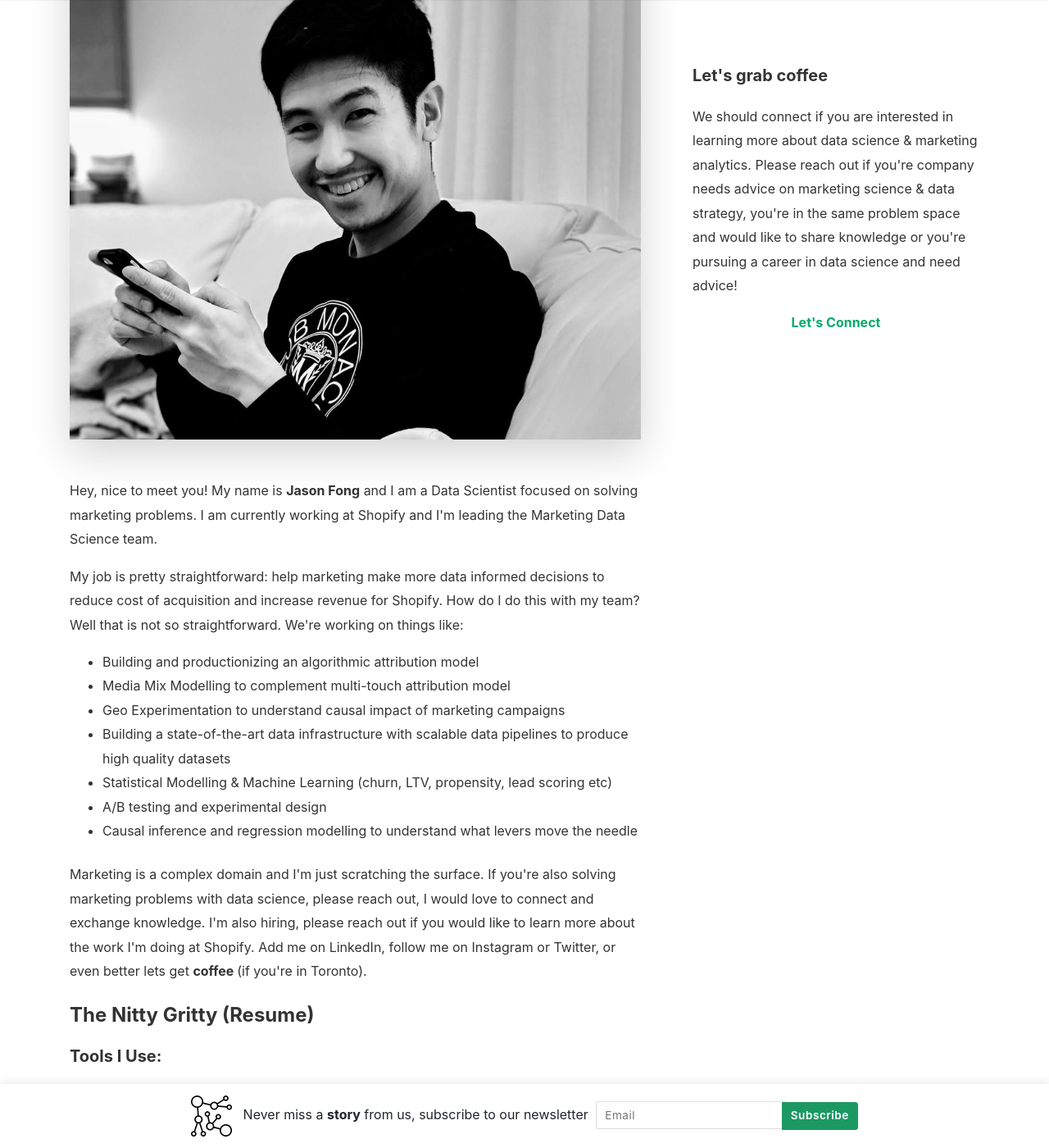
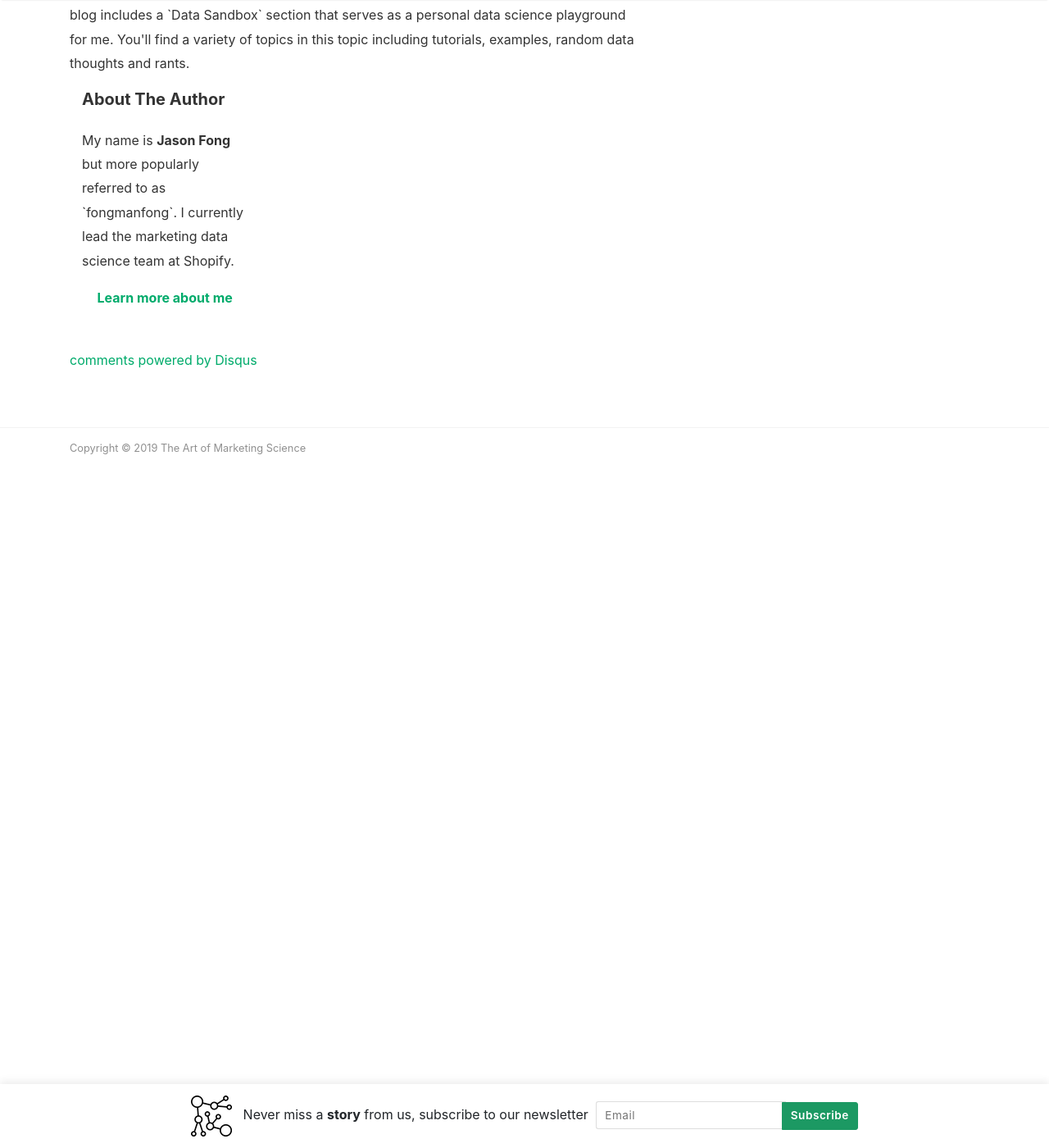
Before and after one commit to artofmarketingscience/artofmarketingscience.github.io, a Jekyll site: the page built from _pages/about.md, in a window 1280 px wide and 1400 px high, scrolled down 374 px. Shown: the whole window at 82% size. Built offline with Jekyll 4.4.1, drawn with Linux system fonts in a browser that asks for light colours; nearby versions of some CDN libraries; comment, search, counter and statistics services are not loaded; some of the changed text lies outside the part shown.

Commit message:
update about

```diff
--- a/_pages/about.md
+++ b/_pages/about.md
@@ -9,83 +9,21 @@ comments: true
 <div class="row justify-content-between">
 <div class="col-md-8 pr-5">
 
-<p class="mb-5"><img class="shadow-lg" src="{{site.baseurl}}/assets/images/avatar/black_white_profile.jpg" alt="jason_fong_profile" /></p>
+<p>
+	The Art of Marketing Science is a blog dedicated to the topic of applied data science in marketing. Here we explore different ways of looking at marketing problems through the lense of data science as well as demonstrate examples with code included.
 
-<p>Hey, nice to meet you! My name is <b>Jason Fong</b> and I am a Data Scientist focused on solving marketing problems. I am currently working at Shopify and I'm leading the Marketing Data Science team.</p>
+	In addition, this blog includes a `Data Sandbox` section that serves as a personal data science playground for me. You'll find a variety of topics in this topic including tutorials, examples, random data thoughts and rants.
+</p>
 
-<p>My job is pretty straightforward: help marketing make more data informed decisions to reduce cost of acquisition and increase revenue for Shopify. How do I do this with my team? Well that is not so straightforward. We're working on things like: </p>
-
-<ul>
-	<li>Building and productionizing an algorithmic attribution model</li>
-	<li>Media Mix Modelling to complement multi-touch attribution model</li>
-	<li>Geo Experimentation to understand causal impact of marketing campaigns</li>
-	<li>Building a state-of-the-art data infrastructure with scalable data pipelines to produce high quality datasets</li>
-	<li>Statistical Modelling & Machine Learning (churn, LTV, propensity, lead scoring etc)</li>
-	<li>A/B testing and experimental design</li>
-	<li>Causal inference and regression modelling to understand what levers move the needle</li>
-
-</ul>
-
-<p>Marketing is a complex domain and I'm just scratching the surface. If you're also solving marketing problems with data science, please reach out, I would love to connect and exchange knowledge. I'm also hiring, please reach out if you would like to learn more about the work I'm doing at Shopify. Add me on LinkedIn, follow me on Instagram or Twitter, or even better lets get <b> coffee </b> (if you're in Toronto).</p>
-
-
-<h4 id="nittygritty" class="mt-4">The Nitty Gritty (Resume)</h4>
-
-<h5> Tools I Use: </h5>
-
-<ul>
-<li>Python</li>
-
-<li>R</li>
-
-<li>SQL</li>
-
-<li>Ruby</li>
-
-<li>Preso / Redshift / PostgreSQL / MySQL</li>
-
-<li>Tableau / Mode</li>
-
-<li>Spark / PySpark / MapReduce / Hadoop</li>
-
-<li>ETL / Dimensional Modelling / Data Pipeline</li>
-
-<li>Google Analytics</li>
-
-<li>HTML / CSS / Bootstrap / Javascript</li>
-
-<li>Git / Github</li>
-</ul>
-
-<h4 id="previous_experiences">Some Places I've Worked At</h4>
-
-<ul>
-	<li>Data Science Lead - <b>Shopify</b> (Oct 2018 - Present)</li>
-	<li>Data Scentist - <b>Shopify</b> (July 2016 - Sept 2018)</li>
-	<li>Marketing Manager - <b>TELUS</b> (Sept 2014 - July 2016)</li>
-	<li>Product Specialist Pricing Strategy - <b>TELUS</b> (Jun 2013 - Sept 2014)</li>
-	<li>Consulting Analyst  - <b>Accenture</b> (Jan 2012 - Jun 2013)</li>
-</ul>
-
-
-
-<h4 id="education">Where I've Studied</h4>
-
-<ul>
-<li>University of Waterloo - Systems Design Engineering (2006 - 2011)</li>
-</ul>
-
-
-</div>
 
 <div class="col-md-4">
 
 <div class="sticky-top sticky-top-80">
-<h5>Let's grab coffee</h5>
+<h5>About The Author</h5>
 
-<p>We should connect if you are interested in learning more about data science & marketing analytics. Please reach out if you're company needs advice on marketing science & data strategy, you're in the same problem space and would like to share knowledge or you're pursuing a career in data science and need advice!</p>
+<p>My name is <b>Jason Fong</b> but more popularly referred to as `fongmanfong`. I currently lead the marketing data science team at Shopify.</p>
 
-<center><a href="https://www.linkedin.com/in/fongjason23/" target="_blank"><b>Let's Connect</b> </a></center>
+<center><a href="fongmanfong.github.io" target="_blank"><b>Learn more about me</b> </a></center>
 
 </div>
 </div>
```
Also changed, not shown: other parts of _pages/about.md (+1 -1 lines), 17 other files.
